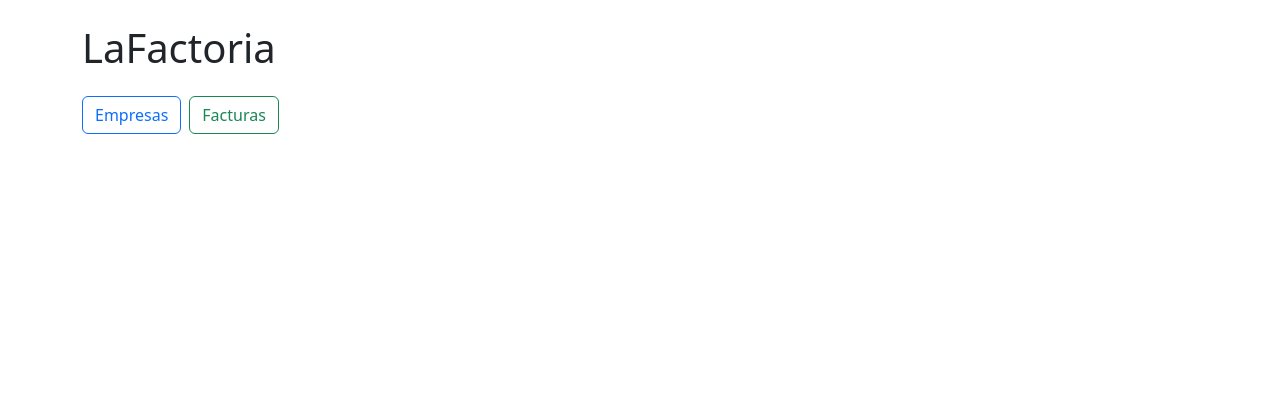
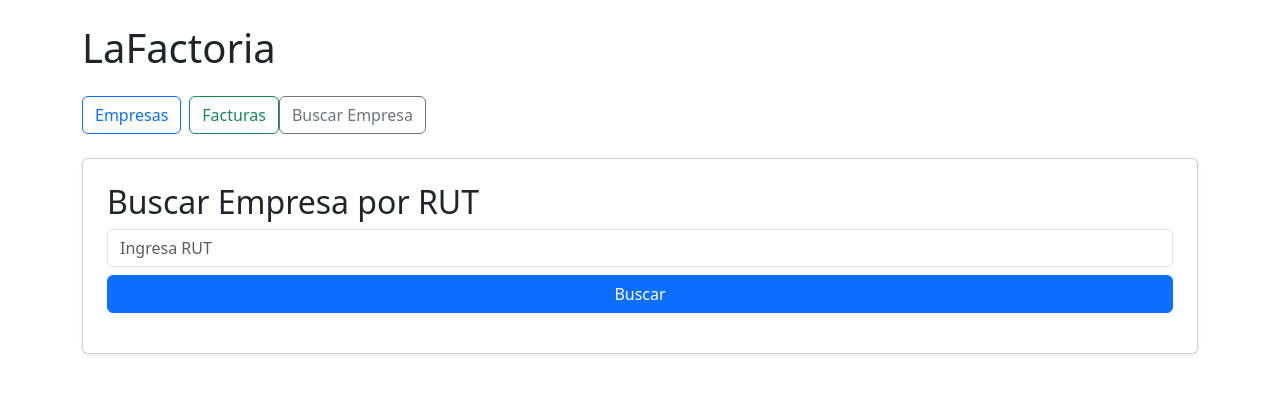
Before and after one commit to Pamtom21/Empresariales_2-LAFACTORIA-, a React (Create React App) app in the folder frontend-lafactoria/: page /buscar in a window 1280 px wide. Shown: the top 394 px of the page. Built offline with nearby package versions, Linux system fonts and the light colour scheme.

Commit message:
se agrega frontend simple sin funcionalidad extraordinaria que busca empresa por rut

```diff
--- a/frontend-lafactoria/src/App.js
+++ b/frontend-lafactoria/src/App.js
@@ -2,6 +2,7 @@ import React from 'react';
 import { BrowserRouter as Router, Routes, Route, Link } from 'react-router-dom';
 import EmpresaForm from './components/EmpresaForm/page.jsx';
 import FacturaForm from './components/FacturaForm/page.jsx';
+import BuscarEmpresa from './components/BuscarEmpresa/page.jsx';
 
 function App() {
   return (
@@ -12,12 +13,16 @@ function App() {
         <nav className="mb-4">
           <Link to="/empresas" className="btn btn-outline-primary me-2">Empresas</Link>
           <Link to="/facturas" className="btn btn-outline-success">Facturas</Link>
+          <Link to="/buscar" className="btn btn-outline-secondary">Buscar Empresa</Link>
         </nav>
 
         <Routes>
           <Route path="/" element={<div className="text-muted"><p>Bienvenido al sistema de facturación.</p></div>} />
           <Route path="/empresas" element={<EmpresaForm />} />
           <Route path="/facturas" element={<FacturaForm />} />
+          <Route path="/buscar" element={<BuscarEmpresa />} />
+
+
         </Routes>
       </div>
     </Router>
--- /dev/null
+++ b/frontend-lafactoria/src/components/BuscarEmpresa/page.jsx
@@ -0,0 +1,42 @@
+import React, { useState } from 'react';
+
+function BuscarEmpresa() {
+  const [rut, setRut] = useState('');
+  const [resultado, setResultado] = useState(null);
+
+  const buscarEmpresa = async () => {
+    const res = await fetch('http://localhost:5000/empresas/buscar', {
+      method: 'POST',
+      headers: { 'Content-Type': 'application/json' },
+      body: JSON.stringify({ rut })
+    });
+
+    const data = await res.json();
+    setResultado(data);
+  };
+
+  return (
+    <div className="card p-4 shadow-sm">
+      <h2>Buscar Empresa por RUT</h2>
+      <input
+        type="text"
+        className="form-control mb-2"
+        placeholder="Ingresa RUT"
+        value={rut}
+        onChange={(e) => setRut(e.target.value)}
+      />
+      <button className="btn btn-primary mb-3" onClick={buscarEmpresa}>
+        Buscar
+      </button>
+
+      {resultado && (
+        <div>
+          <h5>Resultado:</h5>
+          <pre>{JSON.stringify(resultado, null, 2)}</pre>
+        </div>
+      )}
+    </div>
+  );
+}
+
+export default BuscarEmpresa;
```
